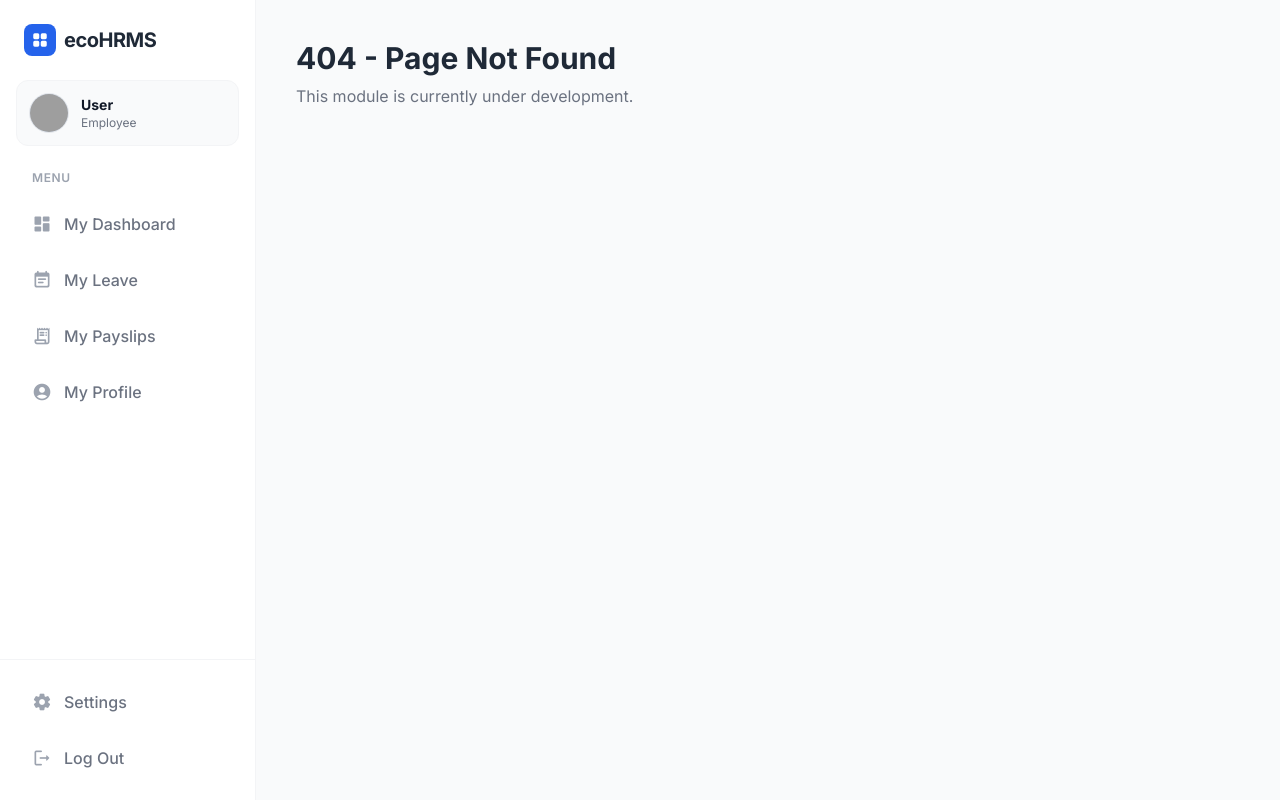
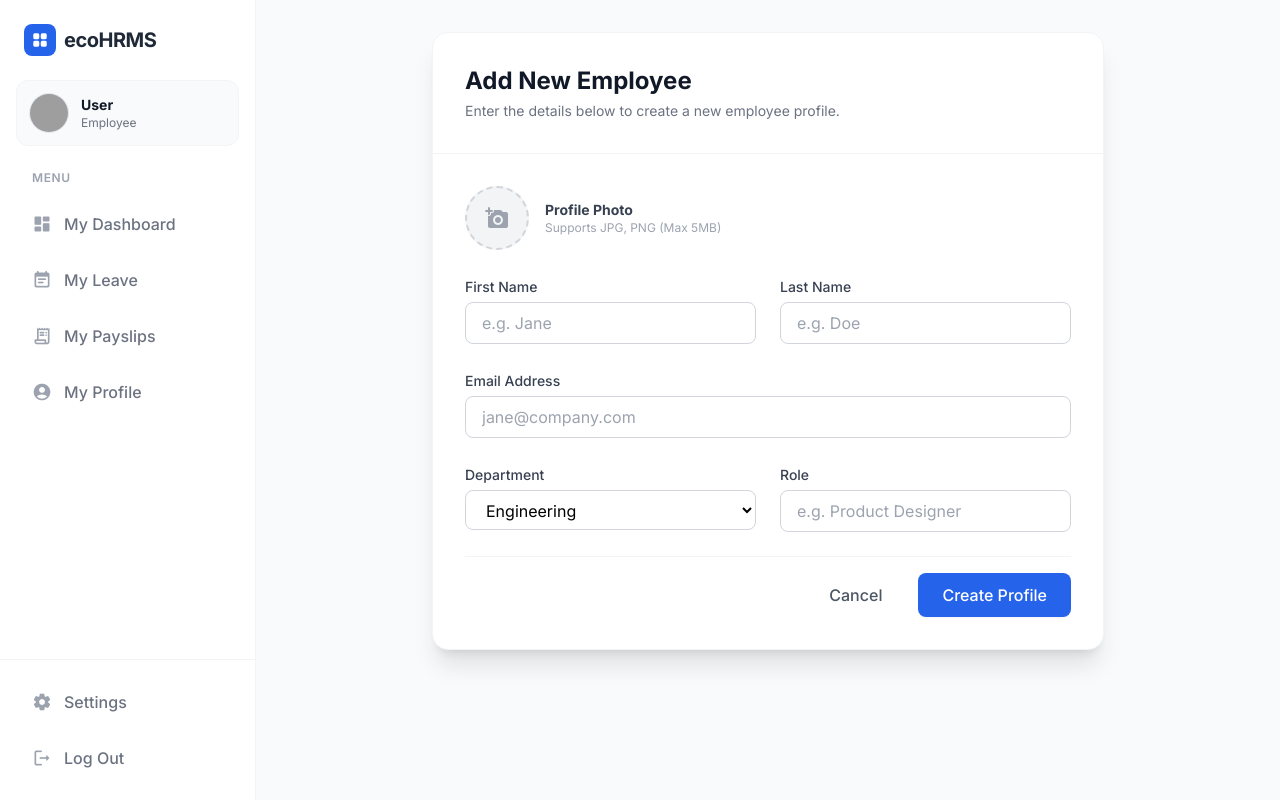
Before and after one commit to Ian-N-N/humanovahrms_front_end_repo, a React (Vite) app in the folder front_end/: page /admin/employees/new in a window 1280 px wide. Built offline with nearby package versions, Linux system fonts and the light colour scheme; grey boxes are pictures that could not be loaded.

Commit message:
corrected employees button routing throughout the project the project

```diff
--- a/front_end/src/App.jsx
+++ b/front_end/src/App.jsx
@@ -11,6 +11,7 @@ import { AttendanceProvider } from './context/AttendanceContext';
 import Sidebar from "./components/layout/Sidebar";
 import Dashboard from "./pages/admin/Dashboard";
 import Employees from "./pages/admin/EmployeeList";
+import EmployeeCreate from "./pages/admin/EmployeeCreate";
 import Departments from "./pages/admin/DepartmentManagement";
 import AuthPage from "./pages/auth/Login";
 import Payroll from './pages/admin/PayrollManagement';
@@ -61,6 +62,7 @@ const App = () => {
                 >
                   {/* --- Admin Modules --- */}
                   <Route path="/admin/dashboard" element={<Dashboard />} />
+                  <Route path="/admin/employees/new" element={<EmployeeCreate />} />
                   <Route path="/employees" element={<Employees />} />
                   <Route path="/departments" element={<Departments />} />
                   <Route path="/payroll" element={<Payroll />} />
--- a/front_end/src/pages/admin/Dashboard.jsx
+++ b/front_end/src/pages/admin/Dashboard.jsx
@@ -46,7 +46,7 @@ const StatCard = ({ label, value, badge, badgeColor, icon }) => (
 // 2. Action Buttons
 const ActionButtons = () => (
   <div className="flex flex-wrap gap-4 mb-8">
-    <button className="flex items-center gap-2 bg-blue-600 hover:bg-blue-700 text-white px-6 py-3 rounded-xl font-medium shadow-sm transition-colors">
+    <button onClick={() => window.location.href = '/admin/employees/new'} className="flex items-center gap-2 bg-blue-600 hover:bg-blue-700 text-white px-6 py-3 rounded-xl font-medium shadow-sm transition-colors">
       <span className="material-icons-round text-lg">person_add</span>
       Add Employee
     </button>
--- a/front_end/src/pages/admin/EmployeeCreate.jsx
+++ b/front_end/src/pages/admin/EmployeeCreate.jsx
@@ -1,15 +1,25 @@
 import React from 'react';
+import { useNavigate } from 'react-router-dom';
 
-const EmployeeForm = ({ onCancel, onSubmit }) => {
+const EmployeeForm = () => {
+  const navigate = useNavigate();
+
+  const handleCancel = () => navigate(-1);
+  const handleSubmit = (e) => {
+    e.preventDefault();
+    alert('Employee Created Successfully!'); // Simulation
+    navigate(-1);
+  };
+
   return (
-    <div className="max-w-2xl mx-auto animate-fade-in-up">
+    <div className="max-w-2xl mx-auto animate-fade-in-up py-8">
       <div className="bg-white rounded-2xl shadow-xl border border-gray-100 overflow-hidden">
         <div className="p-8 border-b border-gray-100">
           <h2 className="text-2xl font-bold text-gray-900">Add New Employee</h2>
           <p className="text-gray-500 text-sm mt-1">Enter the details below to create a new employee profile.</p>
         </div>
 
-        <form className="p-8 space-y-6" onSubmit={(e) => { e.preventDefault(); onSubmit(); }}>
+        <form className="p-8 space-y-6" onSubmit={handleSubmit}>
 
           {/* Photo Upload Placeholder */}
           <div className="flex items-center gap-4">
@@ -54,7 +64,7 @@ const EmployeeForm = ({ onCancel, onSubmit }) => {
           </div>
 
           <div className="flex items-center justify-end gap-3 pt-4 border-t border-gray-100 mt-6">
-            <button type="button" onClick={onCancel} className="px-6 py-2.5 rounded-lg text-gray-600 font-medium hover:bg-gray-50 transition-colors">
+            <button type="button" onClick={handleCancel} className="px-6 py-2.5 rounded-lg text-gray-600 font-medium hover:bg-gray-50 transition-colors">
               Cancel
             </button>
             <button type="submit" className="px-6 py-2.5 rounded-lg bg-blue-600 text-white font-medium hover:bg-blue-700 transition-colors shadow-sm">
--- a/front_end/src/pages/admin/EmployeeList.jsx
+++ b/front_end/src/pages/admin/EmployeeList.jsx
@@ -1,6 +1,6 @@
 import React, { useState, useMemo } from 'react';
+import { useNavigate } from 'react-router-dom';
 import EmployeeProfile from './EmployeeProfile';
-import EmployeeForm from './EmployeeCreate';
 import EmployeeEdit from './EmployeeEdit';
 
 /* --- MOCK DATA --- */
@@ -130,8 +130,7 @@ const EmployeesList = ({ data, onAddNew, onViewProfile }) => {
                     : "space-y-3"
                   }>
                     {group.members.map((member) => (
-                      <div key={member.id} className={`bg-white rounded-xl border border-gray-100 shadow-sm hover:shadow-md transition-all group ${
-                          viewMode === 'grid'
+                      <div key={member.id} className={`bg-white rounded-xl border border-gray-100 shadow-sm hover:shadow-md transition-all group ${viewMode === 'grid'
                           ? "p-4 flex flex-col items-center text-center" // Grid Styling
                           : "p-3 flex items-center justify-between gap-4" // List Styling
                         }`}>
@@ -191,6 +190,7 @@ const EmployeesList = ({ data, onAddNew, onViewProfile }) => {
 const Employees = () => {
   const [currentView, setCurrentView] = useState('list');
   const [selectedEmployee, setSelectedEmployee] = useState(null);
+  const navigate = useNavigate();
 
   // --- HANDLERS ---
   const handleViewProfile = (employee) => {
@@ -199,7 +199,7 @@ const Employees = () => {
   };
 
   const handleAddNew = () => {
-    setCurrentView('add');
+    navigate('/admin/employees/new');
   };
 
   const handleBackToList = () => {
@@ -235,13 +235,6 @@ const Employees = () => {
         />
       )}
 
-      {currentView === 'add' && (
-        <EmployeeForm
-          onCancel={handleBackToList}
-          onSubmit={() => { alert('Employee Added!'); handleBackToList(); }}
-        />
-      )}
-
       {currentView === 'profile' && (
         <EmployeeProfile
           employee={selectedEmployee}
--- a/front_end/src/pages/auth/Login.jsx
+++ b/front_end/src/pages/auth/Login.jsx
@@ -26,7 +26,7 @@ const AuthPage = () => {
 
         // 2. Redirect based on local check or returned user role
         if (user.role === 'admin') {
-          navigate('/dashboard');
+          navigate('/admin/dashboard');
         } else if (user.role === 'hr') {
           navigate('/hr/dashboard');
         } else {
--- a/front_end/src/pages/hr/Dashboard.jsx
+++ b/front_end/src/pages/hr/Dashboard.jsx
@@ -28,7 +28,7 @@ const HRDashboard = () => {
                     </div>
                     <div className="flex gap-2">
                         <Button variant="outline">Export Report</Button>
-                        <Button>+ Add Employee</Button>
+                        <Button onClick={() => window.location.href = '/admin/employees/new'}>+ Add Employee</Button>
                     </div>
                 </div>
 
```
Lines whose indentation alone changed are shown as unchanged.
